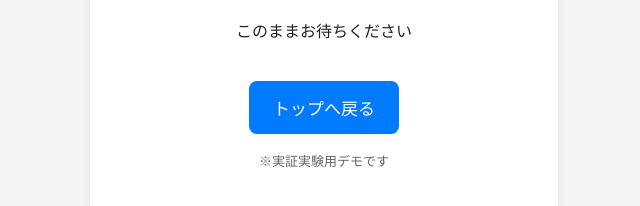
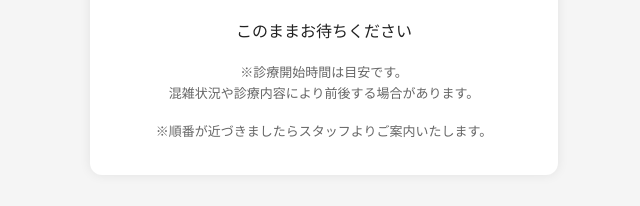
Before and after one commit to aiobaa/kaikatsu-med, a website: page demo.html in a window 1280 px wide. Shown: the part 414-620 px from the top of the page, without its empty margins (316-956 px from the left). Drawn offline with Linux system fonts and the light colour scheme.

Commit message:
add disclaimer

```diff
--- a/demo.html
+++ b/demo.html
@@ -47,16 +47,7 @@
       font-size: 13px;
       color: #666;
       margin-top: 18px;
-    }
-    .btn {
-      display: inline-block;
-      margin-top: 20px;
-      padding: 14px 24px;
-      font-size: 17px;
-      background: #007bff;
-      color: white;
-      border-radius: 8px;
-      text-decoration: none;
+      line-height: 1.6;
     }
   </style>
 </head>
@@ -67,15 +58,23 @@
 
     <div class="status">
       <div>あなたの診療開始目安</div>
-      <div class="time"><span id="minutes">14</span>:<span id="seconds">30</span></div>
+      <div class="time">
+        <span id="minutes">14</span>:<span id="seconds">30</span>
+      </div>
       <div class="people">あと <span id="people">2</span> 人</div>
     </div>
 
     <p>このままお待ちください</p>
 
-    <a class="btn" href="/">トップへ戻る</a>
+    <div class="note">
+      ※診療開始時間は目安です。<br>
+      混雑状況や診療内容により前後する場合があります。
+    </div>
 
-    <p class="note">※実証実験用デモです</p>
+    <div class="note">
+      ※順番が近づきましたらスタッフよりご案内いたします。
+    </div>
+
   </div>
 
   <script>
```
